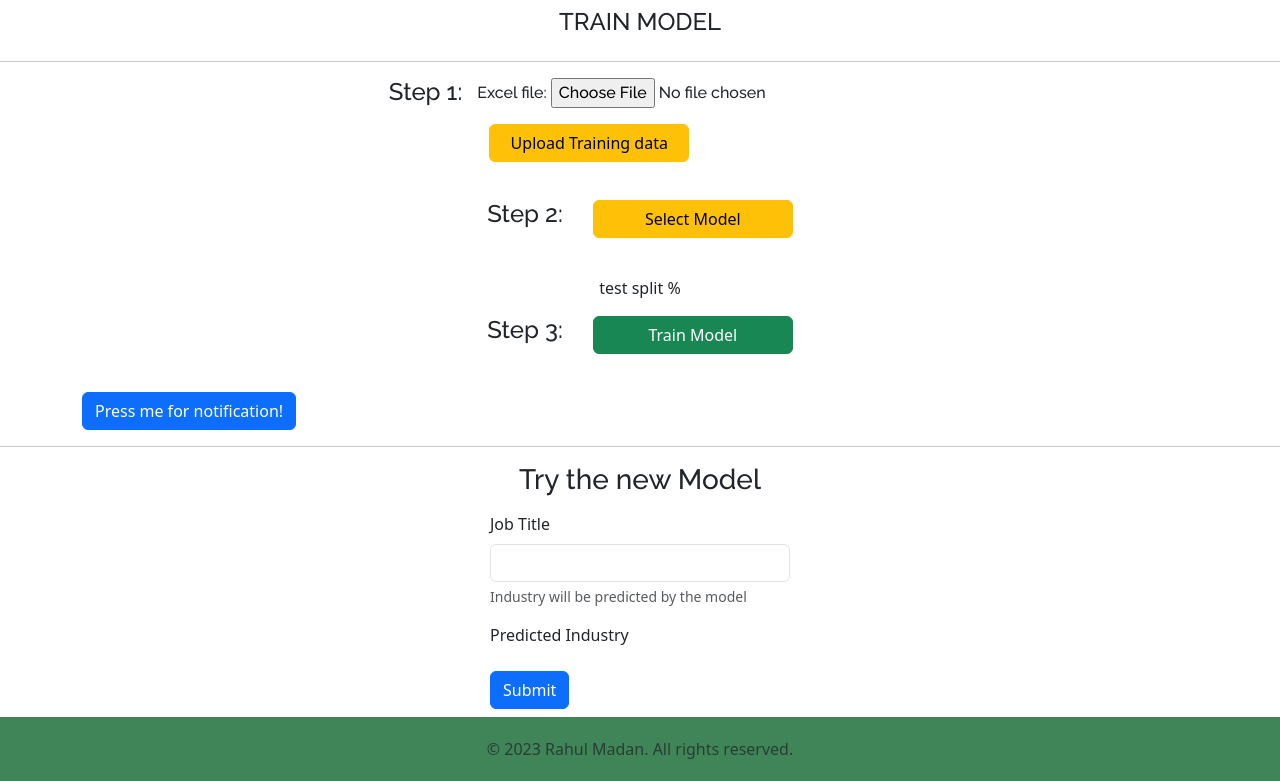
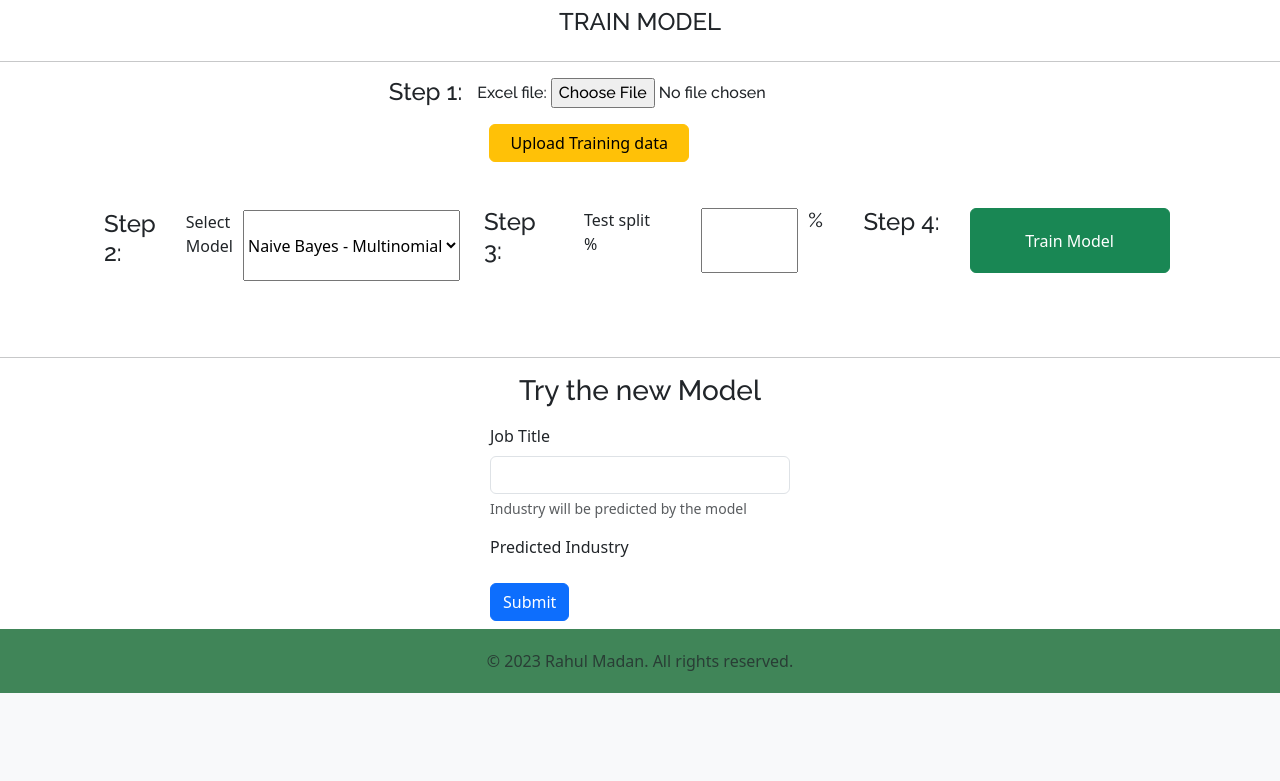
Before and after one commit to rahul-madaan/job_title_classification, a Django app: page /train_model/ in a window 1280 px wide. Shown: the part 185-966 px from the top of the page. After the commit the page ends 878 px from the top, so only its background shows below. Run offline with Django 4.2, Linux system fonts and the light colour scheme.

Commit message:
completed frontend for train model page

```diff
--- a/home/forms.py
+++ b/home/forms.py
@@ -10,3 +10,11 @@ class ExcelFileUploadForm(forms.ModelForm):
     class Meta:
         model = ExcelFile
         fields = ('excel_file',)
+
+class ModelSelectForm(forms.Form):
+    MODELS = (
+        ('model1', 'Model 1'),
+        ('model2', 'Model 2'),
+        ('model3', 'Model 3'),
+    )
+    model_choice = forms.ChoiceField(choices=MODELS, label="Select model")
--- a/templates/train_model.html
+++ b/templates/train_model.html
@@ -61,27 +61,30 @@
             </div>
         </form>
     </div>
-    <div class="container d-flex justify-content-center my-2 " style="padding-bottom: 30px">
-        <h4 style="margin-right: 30px">Step 2: </h4>
-        <form method="post">
+    <div class="container d-flex justify-content-center my-2 " style="padding-bottom: 30px;>
+        <form method="POST" action="/your-view-url/">
             {% csrf_token %}
-            <button type="submit" class="btn btn-warning" name="form_name" value="run_model" style="width: 200px">Select
-                Model
-            </button>
+            <div class="container d-flex justify-content-center " style="padding-bottom: 30px; margin-left: 10px; margin-top: 10px;" >
+                <h4 style="margin-right: 30px">Step 2: </h4>
+                <label for="modeldropdown" style="margin-right: 10px">Select Model</label>
+                <select name="modeldropdown">
+                    <option value="model1" >Naive Bayes - Multinomial</option>
+                    <option value="model2">Linear SVM</option>
+                    <option value="model3">Logistic Regression</option>
+                </select>
+            </div>
+            <div class="container d-flex justify-content-center my-2 " style="padding-bottom: 30px">
+                <h4 style="margin-right: 30px">Step 3: </h4>
+                <label for="modeldropdown" style="margin-right: 40px">Test split %</label>
+                <input type="number" name="numberInput" min="1" max="100" style="font-size: 16px">
+                <h5 style="margin-left: 10px">%</h5>
+            </div>
+            <div class="container d-flex justify-content-center my-2 " style="padding-bottom: 30px">
+                <h4 style="margin-right: 30px">Step 4: </h4>
+                <button type="submit" class="btn btn-success" style="width: 200px" name="form_name" value="train_model">Train Model</button>
+            </div>
         </form>
     </div>
-    <p class="text-center">test split %</p>
-    <div class="container d-flex justify-content-center my-2 " style="padding-bottom: 30px">
-        <h4 style="margin-right: 30px">Step 3: </h4>
-        <a href="{% url 'download_excel' %}" class="btn btn-success" style="width: 200px">Train Model</a>
-    </div>
-    <div class="container">
-        <form method="post" action="{% url 'button_view' %}">
-            {% csrf_token %}
-            <button type="submit" class="btn btn-primary">Press me for notification!</button>
-        </form>
-    </div>
-
     <hr>
     <div class="container  d-flex justify-content-center my-2">
         <h3>Try the new Model</h3>
```
Also changed, not shown: db.sqlite3, 1 other file.
